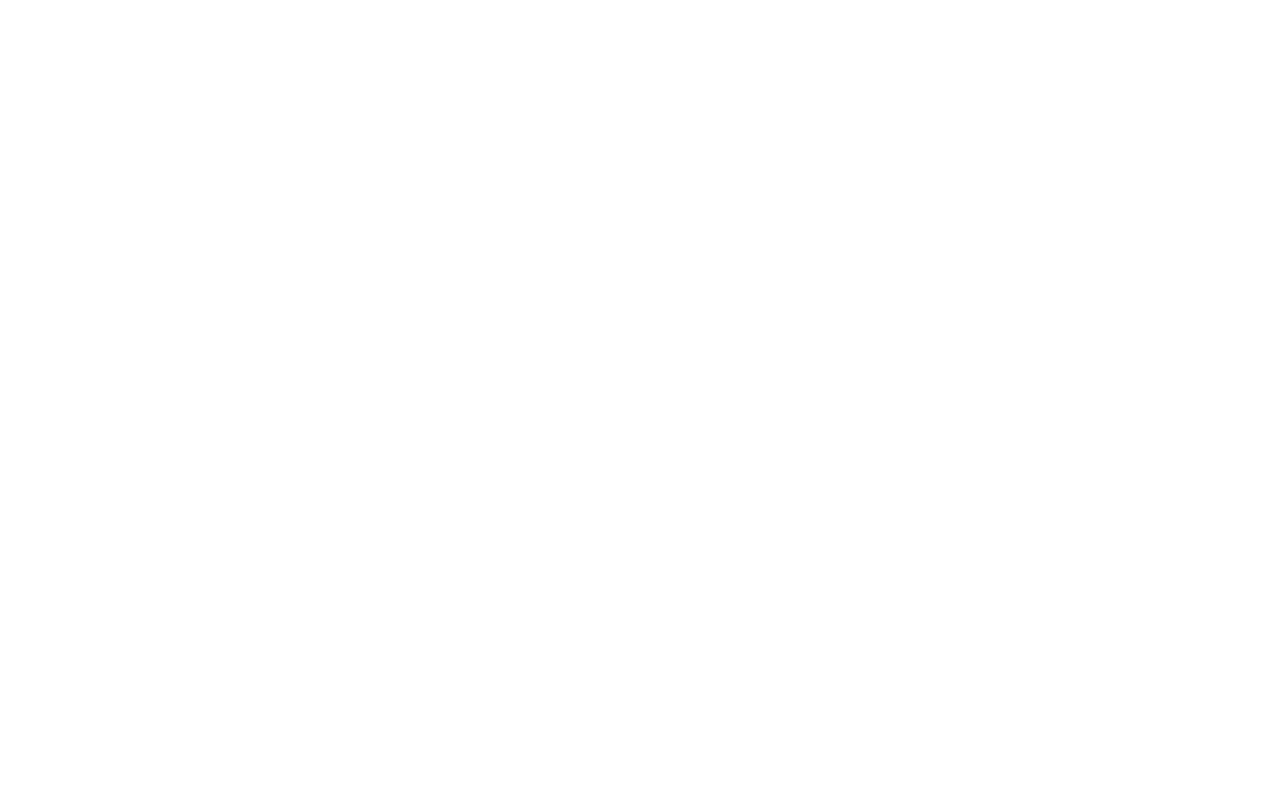
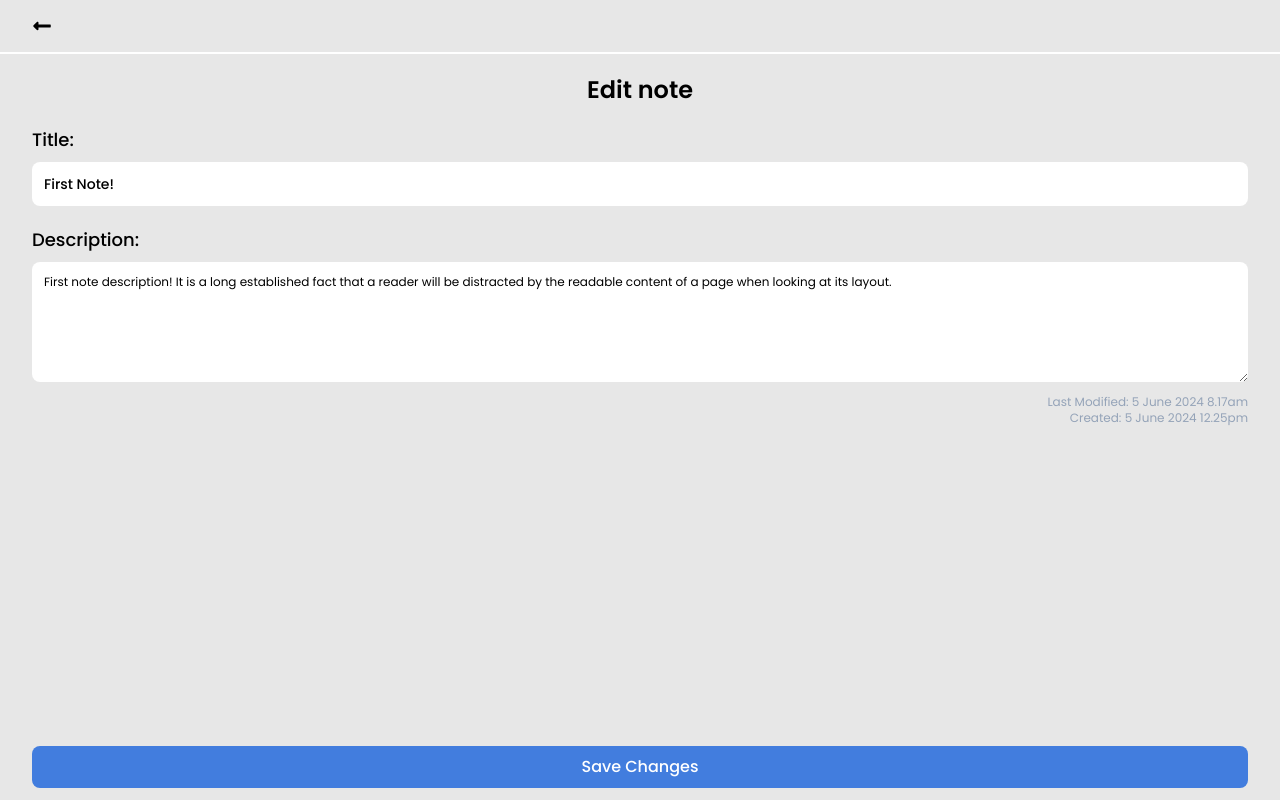
Before and after one commit to anderutan/note-app, a React (Vite) app: page /editnote/1 in a window 1280 px wide. Before the commit this address had no page. Built offline with nearby package versions, Linux system fonts and the light colour scheme.

Commit message:
Add EditNote.tsx

```diff
--- a/src/App.tsx
+++ b/src/App.tsx
@@ -2,6 +2,7 @@
 import Home from './pages/Home';
 import AddNote from './pages/AddNote';
 import SingleNotePage from './pages/SingleNotePage';
+import EditNote from './pages/EditNote';
 
 function App() {
   return (
@@ -10,6 +11,7 @@
         <Route index element={<Home />} />
         <Route path='addnote' element={<AddNote />} />
         <Route path='/note/:noteId' element={<SingleNotePage />} />
+        <Route path='/editnote/:noteId' element={<EditNote />} />
       </Routes>
     </BrowserRouter>
   );
--- a/src/features/notes/notesSlice.ts
+++ b/src/features/notes/notesSlice.ts
@@ -41,9 +41,20 @@
     noteAdd(state, action) {
       state.push(action.payload);
     },
+    noteUpdated(state, action) {
+      const { id, title, description, lastModifiedTime, lastModifiedDate } =
+        action.payload;
+      const existingNote = state.find((note) => note.id === id);
+      if (existingNote) {
+        existingNote.title = title;
+        existingNote.description = description;
+        existingNote.lastModifiedTime = lastModifiedTime;
+        existingNote.lastModifiedDate = lastModifiedDate;
+      }
+    },
   },
 });
 
-export const { noteAdd } = notesSlice.actions;
+export const { noteAdd, noteUpdated } = notesSlice.actions;
 
 export default notesSlice.reducer;
--- /dev/null
+++ b/src/pages/EditNote.tsx
@@ -0,0 +1,89 @@
+import { useState } from 'react';
+import { Link, useNavigate, useParams } from 'react-router-dom';
+import { FaLongArrowAltLeft } from 'react-icons/fa';
+import Button from '../components/Button';
+import { useAppDispatch, useAppSelector } from '../state/hooks';
+import { noteUpdated } from '../features/notes/notesSlice';
+import { formatCurrentTime } from '../utils/currentTime';
+
+const EditNote = () => {
+  const { noteId } = useParams();
+  const note = useAppSelector((state) =>
+    state.Notes.find((note) => note.id === noteId)
+  );
+
+  const [title, setTitle] = useState(note?.title);
+  const [desc, setDesc] = useState(note?.description);
+
+  const dispatch = useAppDispatch();
+  const navigate = useNavigate();
+
+  const onTitleChange = (e: React.ChangeEvent<HTMLInputElement>) =>
+    setTitle(e.target.value);
+  const onDescChange = (e: React.ChangeEvent<HTMLTextAreaElement>) =>
+    setDesc(e.target.value);
+
+  const onSaveChangeClick = () => {
+    if (title && desc) {
+      dispatch(
+        noteUpdated({
+          id: noteId,
+          title,
+          description: desc,
+          lastModifiedTime: formatCurrentTime().time,
+          lastModifiedDate: formatCurrentTime().date,
+        })
+      );
+      navigate(`/note/${noteId}`);
+    }
+  };
+
+  return (
+    <section className='w-full h-screen bg-[#E7E7E7] flex flex-col'>
+      <div className='py-4 px-8 border-b-2 border-white'>
+        <Link to='/'>
+          <FaLongArrowAltLeft className='text-xl' />
+        </Link>
+      </div>
+      <div className='flex-1 px-8'>
+        <h2 className='py-5 text-center text-2xl font-semibold'>Edit note</h2>
+        <form className='flex flex-col'>
+          <label htmlFor='noteTitle' className='text-lg font-medium mb-2'>
+            Title:
+          </label>
+          <input
+            type='text'
+            id='noteTitle'
+            name='noteTitle'
+            value={title}
+            onChange={onTitleChange}
+            className='p-3 rounded-lg font-medium text-sm mb-5'
+          />
+          <label htmlFor='noteDesc' className='text-lg font-medium mb-2'>
+            Description:
+          </label>
+          <textarea
+            id='noteDesc'
+            name='noteDesc'
+            value={desc}
+            onChange={onDescChange}
+            className='p-3 rounded-lg overflow-hidden text-xs'
+          />
+        </form>
+        <div className='text-xs text-slate-400 text-right mt-3'>
+          <p>{`Last Modified: ${note?.lastModifiedDate} ${note?.lastModifiedTime}`}</p>
+          <p>{`Created: ${note?.createdDate} ${note?.createdTime}`}</p>
+        </div>
+      </div>
+      <div className='w-full mx-auto px-8'>
+        <Button
+          name='Save Changes'
+          caseType='normal'
+          onClick={onSaveChangeClick}
+        />
+      </div>
+    </section>
+  );
+};
+
+export default EditNote;
--- a/src/pages/SingleNotePage.tsx
+++ b/src/pages/SingleNotePage.tsx
@@ -28,6 +28,10 @@
       <article className='flex-1 px-8 pt-3'>
         <h2 className='text-xl font-medium mb-2'>{note?.title}</h2>
         <p className='text-justify'>{note?.description}</p>
+        <div className='text-xs text-slate-400 text-right mt-3'>
+          <p>{`Last Modified: ${note?.lastModifiedDate} ${note?.lastModifiedTime}`}</p>
+          <p>{`Created: ${note?.createdDate} ${note?.createdTime}`}</p>
+        </div>
       </article>
       <div className='px-8'>
         <Link to={`/editnote/${noteId}`}>
--- a/src/utils/currentTime.ts
+++ b/src/utils/currentTime.ts
@@ -1,4 +1,4 @@
-function formatCurrentTime() {
+export function formatCurrentTime() {
   const date = new Date();
 
   // Options for the date part
```
